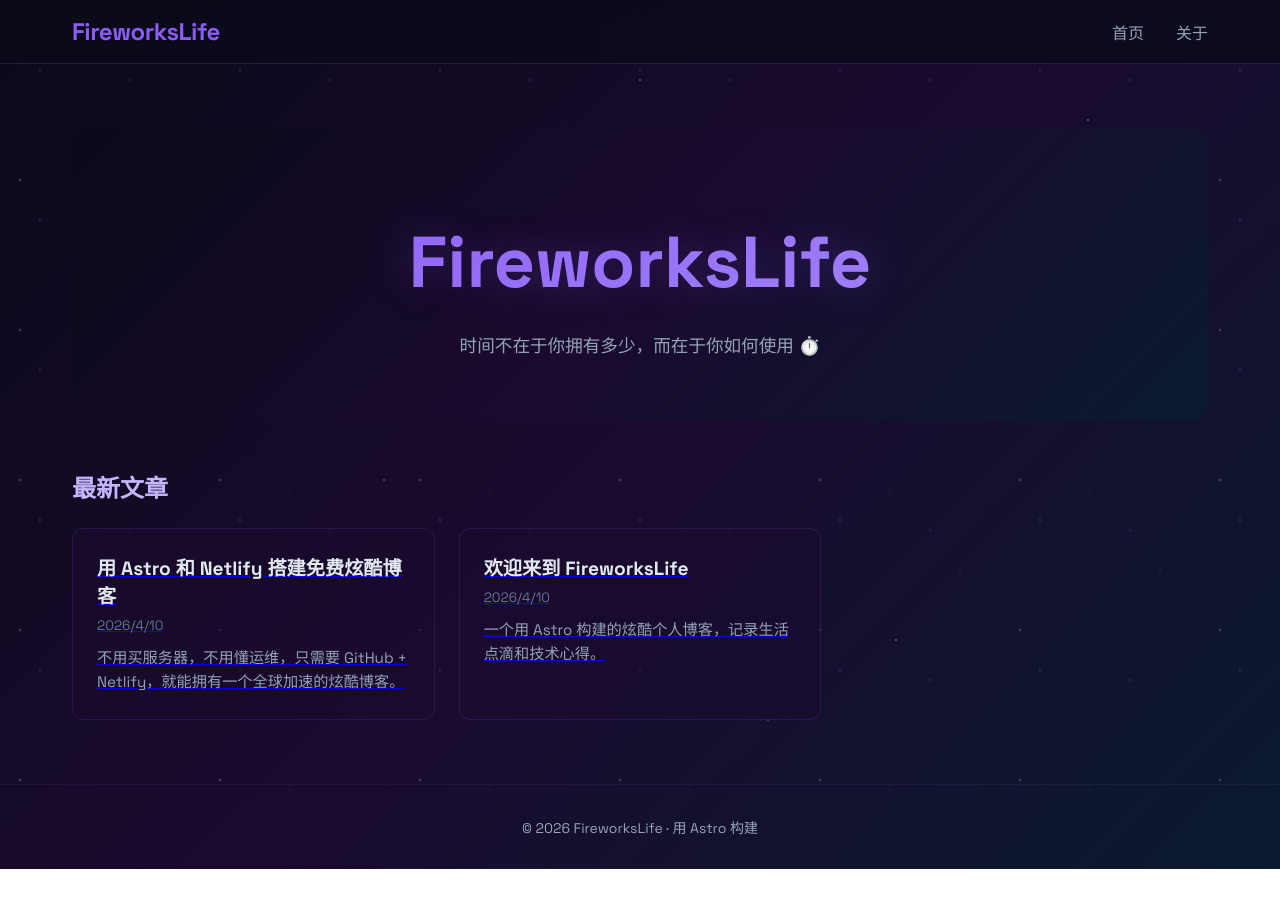
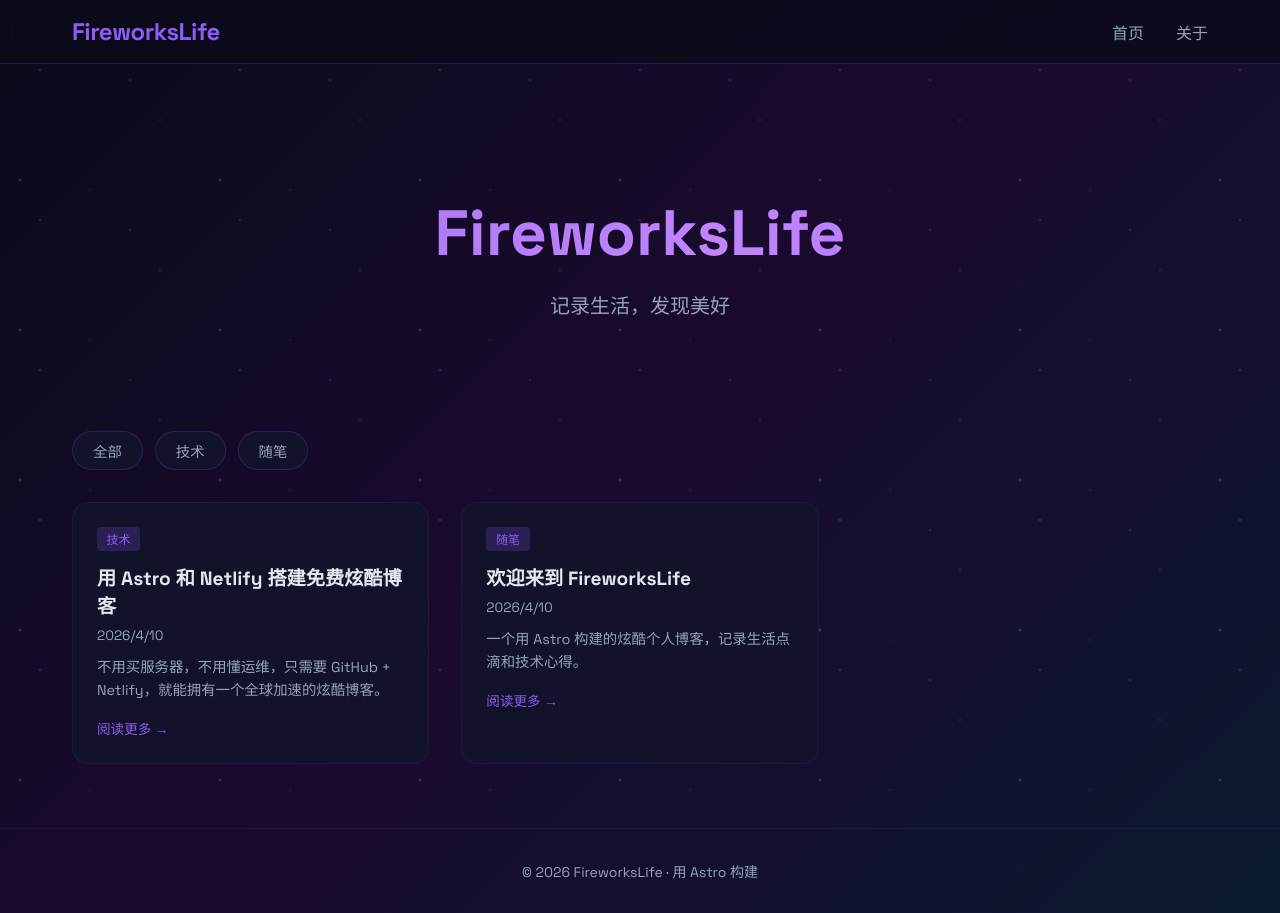
Before and after one commit to yves960/FireworksLife, an Astro site in the folder frontend/: page / in a window 1280 px wide. Before the commit the page ends 869 px from the top, so only its background shows below. Built offline with nearby package versions, Linux system fonts and the light colour scheme; Astro itself is replaced by a stand-in of ours.

Commit message:
feat: add category grouping for blog posts

```diff
--- a/frontend/src/content.config.ts
+++ b/frontend/src/content.config.ts
@@ -7,6 +7,7 @@ const blog = defineCollection({
     title: z.string(),
     description: z.string(),
     pubDate: z.date(),
+    category: z.string().default('默认'),
     tags: z.array(z.string()).optional(),
   }),
 });
--- a/frontend/src/content/blog/getting-started.md
+++ b/frontend/src/content/blog/getting-started.md
@@ -2,6 +2,7 @@
 title: "用 Astro 和 Netlify 搭建免费炫酷博客"
 description: "不用买服务器，不用懂运维，只需要 GitHub + Netlify，就能拥有一个全球加速的炫酷博客。"
 pubDate: 2026-04-10
+category: "技术"
 tags: ["技术", "Astro", "Netlify"]
 ---
 
--- a/frontend/src/content/blog/hello-fireworkslife.md
+++ b/frontend/src/content/blog/hello-fireworkslife.md
@@ -2,6 +2,7 @@
 title: "欢迎来到 FireworksLife"
 description: "一个用 Astro 构建的炫酷个人博客，记录生活点滴和技术心得。"
 pubDate: 2026-04-10
+category: "随笔"
 tags: ["随笔", "博客"]
 ---
 
--- a/frontend/src/pages/blog/[slug].astro
+++ b/frontend/src/pages/blog/[slug].astro
@@ -19,7 +19,8 @@ const { Content } = await render(post);
     <a href="/" class="back">← 返回首页</a>
     <header>
       <h1>{post.data.title}</h1>
-      <time>{post.data.pubDate.toLocaleDateString('zh-CN')}</time>
+      <time>{new Date(post.data.pubDate).toLocaleDateString('zh-CN')}</time>
+      <span class="post-category">{post.data.category}</span>
     </header>
     <div class="content">
       <Content />
--- a/frontend/src/pages/index.astro
+++ b/frontend/src/pages/index.astro
@@ -2,83 +2,84 @@
 import Base from '../layouts/Base.astro';
 import { getCollection } from 'astro:content';
 
-const posts = (await getCollection('blog')).sort((a, b) => b.data.pubDate.getTime() - a.data.pubDate.getTime());
+const posts = await getCollection('blog');
+const sortedPosts = posts.sort((a, b) => b.data.pubDate.getTime() - a.data.pubDate.getTime());
+
+// 获取所有分类
+const categories = ['全部', ...new Set(posts.map(p => p.data.category))];
 ---
 
-<Base title="FireworksLife">
-  <div class="stars"></div>
-
+<Base title="FireworksLife · 炫酷个人博客">
   <section class="hero">
-    <h1 class="glow-title">FireworksLife</h1>
-    <p class="subtitle">时间不在于你拥有多少，而在于你如何使用 ⏱️</p>
+    <h1 class="title">FireworksLife</h1>
+    <p class="subtitle">记录生活，发现美好</p>
   </section>
 
   <section class="posts">
-    <h2>最新文章</h2>
-    <div class="card-grid">
-      {posts.map((post) => (
-        <a href={`/blog/${post.id}`} class="card">
+    <!-- 分类标签 -->
+    <div class="category-tabs">
+      {categories.map(cat => (
+        <button class="category-tab" data-category={cat}>{cat}</button>
+      ))}
+    </div>
+
+    <!-- 文章列表 -->
+    <div class="posts-grid">
+      {sortedPosts.map(post => (
+        <a href={`/blog/${post.id}`} class="post-card" data-category={post.data.category}>
+          <span class="post-category">{post.data.category}</span>
           <h3>{post.data.title}</h3>
-          <time>{post.data.pubDate.toLocaleDateString('zh-CN')}</time>
-          <p>{post.data.description || ''}</p>
+          <p class="post-date">{new Date(post.data.pubDate).toLocaleDateString('zh-CN')}</p>
+          <p class="post-excerpt">{post.data.description}</p>
+          <span class="read-more">阅读更多 →</span>
         </a>
       ))}
     </div>
   </section>
 </Base>
 
+<script>
+  const tabs = document.querySelectorAll('.category-tab');
+  const cards = document.querySelectorAll('.post-card');
+
+  tabs.forEach(tab => {
+    tab.addEventListener('click', () => {
+      const category = tab.getAttribute('data-category');
+
+      // 更新标签状态
+      tabs.forEach(t => t.classList.remove('active'));
+      tab.classList.add('active');
+
+      // 筛选文章
+      cards.forEach(card => {
+        const cardCategory = card.getAttribute('data-category');
+        if (category === '全部' || cardCategory === category) {
+          card.style.display = 'block';
+        } else {
+          card.style.display = 'none';
+        }
+      });
+    });
+  });
+</script>
+
 <style>
-  /* Stars background */
-  .stars {
-    position: fixed;
-    top: 0; left: 0;
-    width: 100%; height: 100%;
-    pointer-events: none;
-    z-index: 0;
-    background:
-      radial-gradient(1px 1px at 10% 20%, rgba(255,255,255,0.6) 50%, transparent 100%),
-      radial-gradient(1px 1px at 30% 60%, rgba(255,255,255,0.4) 50%, transparent 100%),
-      radial-gradient(1.5px 1.5px at 50% 10%, rgba(139,92,246,0.6) 50%, transparent 100%),
-      radial-gradient(1px 1px at 70% 80%, rgba(255,255,255,0.5) 50%, transparent 100%),
-      radial-gradient(1px 1px at 90% 40%, rgba(255,255,255,0.3) 50%, transparent 100%),
-      radial-gradient(1.5px 1.5px at 15% 75%, rgba(139,92,246,0.4) 50%, transparent 100%),
-      radial-gradient(1px 1px at 85% 15%, rgba(255,255,255,0.5) 50%, transparent 100%),
-      radial-gradient(1px 1px at 45% 45%, rgba(255,255,255,0.3) 50%, transparent 100%),
-      radial-gradient(1px 1px at 60% 90%, rgba(255,255,255,0.4) 50%, transparent 100%),
-      radial-gradient(1.2px 1.2px at 25% 35%, rgba(139,92,246,0.5) 50%, transparent 100%);
-    animation: twinkle 4s ease-in-out infinite alternate;
-  }
-
-  @keyframes twinkle {
-    0% { opacity: 0.6; }
-    100% { opacity: 1; }
-  }
-
   .hero {
-    position: relative;
-    z-index: 1;
     text-align: center;
-    padding: 6rem 0 4rem;
-    background: linear-gradient(135deg, #0a0a1a 0%, #1a0a2e 50%, #0a1a2e 100%);
-    border-radius: 1rem;
+    padding: 4rem 0;
     margin-bottom: 3rem;
   }
 
-  .glow-title {
-    font-size: clamp(2.5rem, 6vw, 4.5rem);
+  .title {
+    font-size: 4rem;
     font-weight: 700;
-    background: linear-gradient(135deg, #8b5cf6, #a78bfa, #c4b5fd, #8b5cf6);
-    background-size: 300% 300%;
+    background: linear-gradient(135deg, #8b5cf6 0%, #c084fc 50%, #8b5cf6 100%);
+    background-size: 200% 200%;
     -webkit-background-clip: text;
     -webkit-text-fill-color: transparent;
     background-clip: text;
-    animation: float 3s ease-in-out infinite, gradient-shift 5s ease infinite;
-    text-shadow: 0 0 40px rgba(139, 92, 246, 0.3);
-  }
-
-  @keyframes float {
-    0%, 100% { transform: translateY(0); }
-    50% { transform: translateY(-10px); }
+    animation: gradient-shift 3s ease infinite;
+    margin-bottom: 1rem;
   }
 
   @keyframes gradient-shift {
@@ -87,44 +88,111 @@ const posts = (await getCollection('blog')).sort((a, b) => b.data.pubDate.getTim
   }
 
   .subtitle {
-    margin-top: 1rem;
-    color: #94a3b8;
-    font-size: 1.1rem;
-    font-weight: 300;
+    font-size: 1.25rem;
+    color: var(--text-secondary);
+    animation: fade-in 1s ease-out;
   }
 
-  .posts { position: relative; z-index: 1; }
-
-  .posts h2 {
-    font-size: 1.5rem;
-    margin-bottom: 1.5rem;
-    color: #c4b5fd;
+  @keyframes fade-in {
+    from { opacity: 0; transform: translateY(20px); }
+    to { opacity: 1; transform: translateY(0); }
   }
 
-  .card-grid {
-    display: grid;
-    grid-template-columns: repeat(auto-fill, minmax(320px, 1fr));
-    gap: 1.5rem;
+  .category-tabs {
+    display: flex;
+    gap: 0.75rem;
+    margin-bottom: 2rem;
+    flex-wrap: wrap;
   }
 
-  .card {
-    display: block;
-    background: rgba(26, 10, 46, 0.5);
-    border: 1px solid rgba(139, 92, 246, 0.15);
-    border-radius: 0.75rem;
-    padding: 1.5rem;
+  .category-tab {
+    background: var(--bg-card);
+    border: 1px solid rgba(139, 92, 246, 0.2);
+    color: var(--text-secondary);
+    padding: 0.5rem 1.25rem;
+    border-radius: 999px;
+    cursor: pointer;
+    font-size: 0.9rem;
+    font-family: inherit;
     transition: all 0.3s ease;
   }
 
-  .card:hover {
-    border-color: rgba(139, 92, 246, 0.5);
-    box-shadow: 0 0 25px rgba(139, 92, 246, 0.2), 0 0 60px rgba(139, 92, 246, 0.1);
-    transform: translateY(-3px);
+  .category-tab:hover {
+    border-color: var(--accent);
+    color: var(--accent);
   }
 
-  .card h3 { font-size: 1.2rem; color: #e2e8f0; margin-bottom: 0.5rem; }
+  .category-tab.active {
+    background: var(--accent);
+    border-color: var(--accent);
+    color: white;
+  }
 
-  .card time { font-size: 0.85rem; color: #64748b; display: block; margin-bottom: 0.75rem; }
+  .posts-grid {
+    display: grid;
+    grid-template-columns: repeat(auto-fill, minmax(320px, 1fr));
+    gap: 2rem;
+  }
 
-  .card p { color: #94a3b8; font-size: 0.95rem; line-height: 1.6; }
+  .post-card {
+    background: var(--bg-card);
+    border-radius: 16px;
+    padding: 1.5rem;
+    text-decoration: none;
+    color: inherit;
+    border: 1px solid rgba(139, 92, 246, 0.1);
+    transition: all 0.3s ease;
+    animation: card-appear 0.6s ease-out backwards;
+  }
+
+  .post-card:nth-child(1) { animation-delay: 0.1s; }
+  .post-card:nth-child(2) { animation-delay: 0.2s; }
+  .post-card:nth-child(3) { animation-delay: 0.3s; }
+  .post-card:nth-child(4) { animation-delay: 0.4s; }
+
+  @keyframes card-appear {
+    from { opacity: 0; transform: translateY(30px); }
+    to { opacity: 1; transform: translateY(0); }
+  }
+
+  .post-card:hover {
+    transform: translateY(-5px);
+    box-shadow: 0 0 30px var(--accent-glow);
+    border-color: var(--accent);
+  }
+
+  .post-category {
+    display: inline-block;
+    background: rgba(139, 92, 246, 0.2);
+    color: var(--accent);
+    padding: 0.2rem 0.6rem;
+    border-radius: 4px;
+    font-size: 0.75rem;
+    margin-bottom: 0.75rem;
+  }
+
+  .post-card h3 {
+    font-size: 1.2rem;
+    margin-bottom: 0.5rem;
+    color: var(--text-primary);
+  }
+
+  .post-date {
+    font-size: 0.85rem;
+    color: var(--text-secondary);
+    margin-bottom: 0.75rem;
+  }
+
+  .post-excerpt {
+    font-size: 0.9rem;
+    color: var(--text-secondary);
+    line-height: 1.6;
+    margin-bottom: 1rem;
+  }
+
+  .read-more {
+    font-size: 0.85rem;
+    color: var(--accent);
+    font-weight: 500;
+  }
 </style>
```
